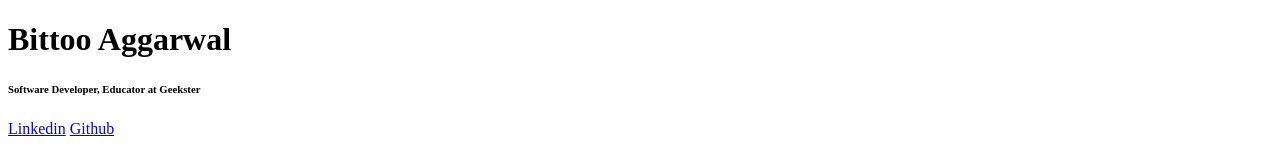
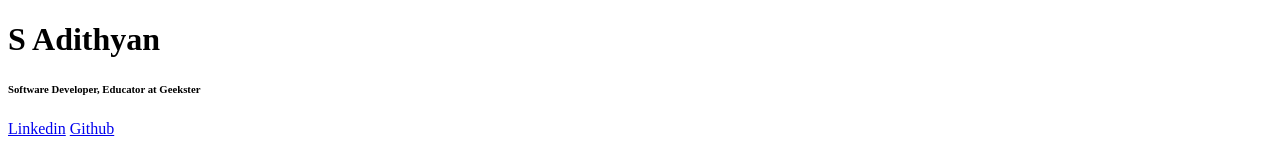
Before and after one commit to Adithyan72/Resume-assignment, a plain HTML site: page index.html in a window 1280 px wide. Shown: the top 160 px of the page. Drawn offline with Linux system fonts and the light colour scheme.

Commit message:
Update index.html

```diff
--- a/index.html
+++ b/index.html
@@ -4,11 +4,11 @@
     <meta charset="UTF-8" />
     <meta http-equiv="X-UA-Compatible" content="IE=edge" />
     <meta name="viewport" content="width=device-width, initial-scale=1.0" />
-    <title>Bittoo Aggarwal</title>
+    <title>S Adithyan</title>
   </head>
   <body>
     <div>
-        <h1>Bittoo Aggarwal</h1>
+        <h1>S Adithyan</h1>
         <h6>Software Developer, Educator at Geekster</h6>
         <a href="https://www.linkedin.com/in/bittoo-aggarwal">Linkedin</a> <a href="https://github.com/bitz1119">Github</a>
     </div>
```
